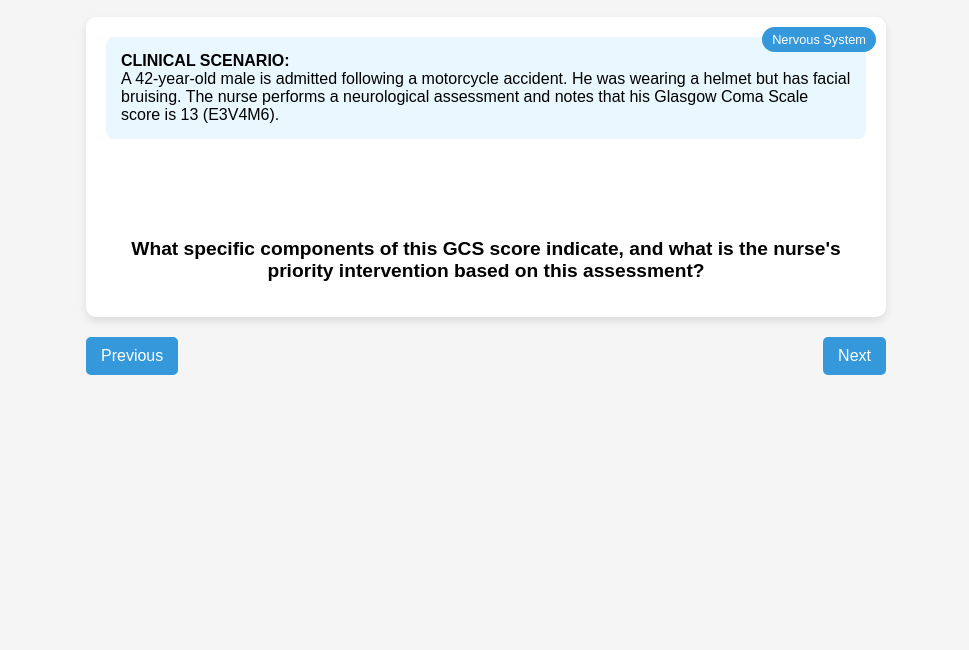
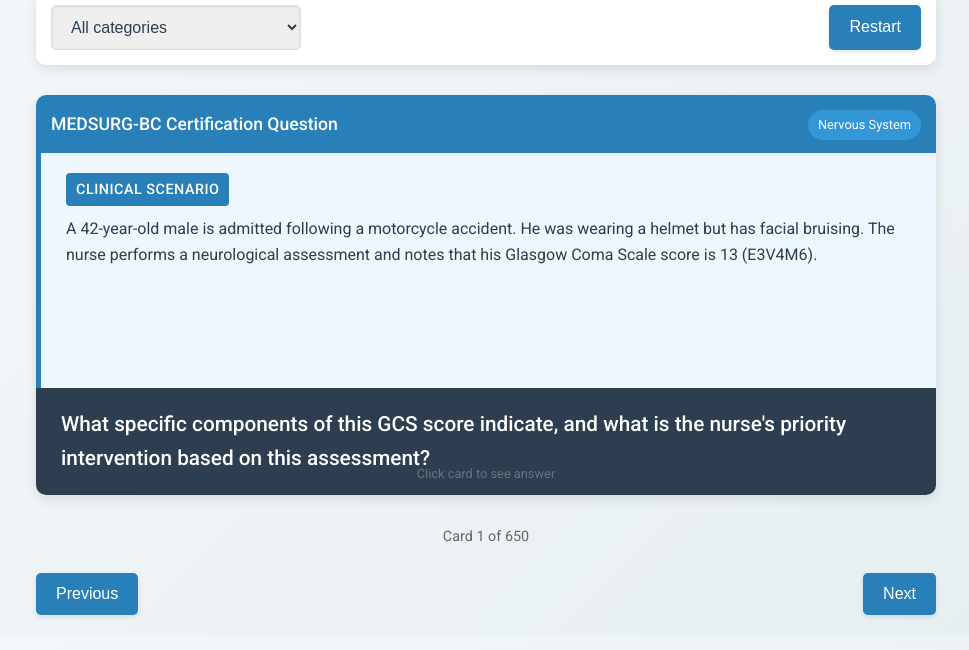
Before and after one commit to ptrani-author/medsurg-flashcards, a plain HTML site: page index.html in a window 1280 px wide. Shown: the part 150-800 px from the top of the page, without its empty margins (154-1123 px from the left). Drawn offline with Linux system fonts and the light colour scheme.

Commit message:
Update index.html

```diff
--- a/index.html
+++ b/index.html
@@ -4,52 +4,97 @@
     <meta charset="UTF-8">
     <meta name="viewport" content="width=device-width, initial-scale=1.0">
     <title>MEDSURG-BC Flashcards</title>
+    <link href="https://fonts.googleapis.com/css2?family=Roboto:wght@300;400;500;700&display=swap" rel="stylesheet">
     <style>
+        :root {
+            --primary-color: #2980b9;
+            --primary-dark: #1c638f;
+            --secondary-color: #e74c3c;
+            --light-bg: #f8f9fa;
+            --dark-text: #2c3e50;
+            --light-text: #ecf0f1;
+            --border-radius: 10px;
+            --box-shadow: 0 4px 12px rgba(0, 0, 0, 0.1);
+        }
+
         body {
-            font-family: 'Arial', sans-serif;
-            max-width: 800px;
+            font-family: 'Roboto', sans-serif;
+            max-width: 900px;
             margin: 0 auto;
             padding: 20px;
-            background-color: #f5f5f5;
+            background-color: #f5f8fa;
+            background-image: linear-gradient(135deg, #f5f8fa 0%, #e6eef1 100%);
+            color: var(--dark-text);
+            line-height: 1.6;
         }
 
         h1 {
-            color: #2c3e50;
+            color: var(--dark-text);
             text-align: center;
             margin-bottom: 30px;
+            font-size: 2.2rem;
+            position: relative;
+            padding-bottom: 10px;
+        }
+
+        h1:after {
+            content: '';
+            position: absolute;
+            width: 100px;
+            height: 4px;
+            background: var(--primary-color);
+            bottom: 0;
+            left: 50%;
+            transform: translateX(-50%);
+            border-radius: 2px;
         }
 
         .controls {
             display: flex;
             justify-content: space-between;
-            margin-bottom: 20px;
+            margin-bottom: 30px;
+            background: white;
+            padding: 15px;
+            border-radius: var(--border-radius);
+            box-shadow: var(--box-shadow);
         }
 
         .category-selector {
-            padding: 10px;
+            padding: 12px 15px;
             border-radius: 5px;
             border: 1px solid #ddd;
-            width: 200px;
+            width: 250px;
+            font-size: 1rem;
+            color: var(--dark-text);
+            box-shadow: inset 0 1px 3px rgba(0,0,0,0.1);
+            transition: all 0.3s ease;
         }
 
+        .category-selector:focus {
+            border-color: var(--primary-color);
+            outline: none;
+            box-shadow: 0 0 0 3px rgba(41, 128, 185, 0.2);
+        }
+
+        /* IMPROVED FLASHCARD STYLING */
         .flashcard {
             background-color: white;
-            border-radius: 10px;
-            box-shadow: 0 4px 8px rgba(0, 0, 0, 0.1);
-            min-height: 300px;
+            border-radius: var(--border-radius);
+            box-shadow: var(--box-shadow);
+            min-height: 400px;
             position: relative;
             cursor: pointer;
-            perspective: 1000px;
-            margin-bottom: 20px;
+            perspective: 1500px;
+            margin-bottom: 30px;
         }
 
         .card-inner {
             position: relative;
             width: 100%;
             height: 100%;
-            min-height: 300px;
+            min-height: 400px;
             text-align: center;
-            transition: transform 0.6s;
+            transition: transform 0.8s;
             transform-style: preserve-3d;
         }
 
@@ -62,81 +107,101 @@
             width: 100%;
             height: 100%;
             backface-visibility: hidden;
-            padding: 20px;
+            padding: 0;
             box-sizing: border-box;
+            border-radius: var(--border-radius);
+            overflow: hidden;
         }
 
+        /* IMPROVED FRONT CARD */
         .card-front {
             display: flex;
             flex-direction: column;
             z-index: 2;
+            background-color: white;
         }
 
-        .card-back {
-            transform: rotateY(180deg);
-            background-color: #f8f9fa;
-            overflow-y: auto;
-            z-index: 1;
+        .front-header {
+            background-color: var(--primary-color);
+            color: white;
+            padding: 15px;
             text-align: left;
+            font-weight: 500;
+            font-size: 1.1rem;
         }
 
         .scenario {
-            background-color: #e9f7fe;
-            padding: 15px;
-            border-radius: 8px;
-            margin-bottom: 15px;
+            background-color: #edf7fd;
+            padding: 20px 25px;
+            margin: 0;
             text-align: left;
+            border-left: 5px solid var(--primary-color);
+            flex-grow: 1;
+        }
+
+        .scenario-label {
+            display: inline-block;
+            background-color: var(--primary-color);
+            color: white;
+            padding: 5px 10px;
+            border-radius: 4px;
+            margin-bottom: 10px;
+            font-size: 0.9rem;
+            letter-spacing: 0.5px;
+            text-transform: uppercase;
+            font-weight: 500;
         }
 
         .question {
-            font-weight: bold;
-            font-size: 1.2em;
-            margin-top: auto;
-            padding: 15px;
+            background-color: var(--dark-text);
+            color: white;
+            font-weight: 500;
+            font-size: 1.3em;
+            padding: 20px 25px;
+            margin: 0;
+            text-align: left;
         }
 
         .card-type {
             position: absolute;
-            top: 10px;
-            right: 10px;
-            background-color: #3498db;
+            top: 15px;
+            right: 15px;
+            background-color: rgba(52, 152, 219, 0.9);
             color: white;
             padding: 5px 10px;
             border-radius: 15px;
             font-size: 0.8em;
+            z-index: 3;
         }
 
-        .btn {
-            background-color: #3498db;
-            color: white;
-            border: none;
-            padding: 10px 15px;
-            border-radius: 5px;
-            cursor: pointer;
-            font-size: 1em;
-            transition: background-color 0.3s;
+        /* IMPROVED BACK CARD */
+        .card-back {
+            transform: rotateY(180deg);
+            background-color: var(--light-bg);
+            z-index: 1;
+            display: flex;
+            flex-direction: column;
+            overflow-y: auto;
+            max-height: 100%;
+            text-align: left;
         }
 
-        .btn:hover {
-            background-color: #2980b9;
-        }
-
-        .navigation {
-            display: flex;
-            justify-content: space-between;
-            margin-top: 20px;
-        }
-
-        /* NEW STYLING FOR ANSWERS */
         .answer-header {
-            background-color: #3498db;
+            background-color: var(--primary-color);
             color: white;
-            padding: 10px 15px;
-            border-radius: 5px;
-            margin-bottom: 15px;
+            padding: 15px;
             font-weight: bold;
             font-size: 1.2em;
             text-align: center;
+            position: sticky;
+            top: 0;
+            z-index: 5;
+        }
+
+        .answer-content {
+            padding: 20px 25px;
+            overflow-y: auto;
+            flex: 1;
         }
 
         .answer-section {
@@ -145,10 +210,11 @@
 
         .section-title {
             font-weight: bold;
-            margin-bottom: 10px;
-            border-bottom: 2px solid #3498db;
-            padding-bottom: 5px;
-            color: #2c3e50;
+            margin-bottom: 15px;
+            border-bottom: 2px solid var(--primary-color);
+            padding-bottom: 8px;
+            color: var(--dark-text);
+            font-size: 1.1em;
         }
 
         .card-back ul, .card-back ol {
@@ -158,40 +224,102 @@
         }
 
         .card-back li {
-            margin-bottom: 8px;
-            line-height: 1.4;
+            margin-bottom: 10px;
+            line-height: 1.5;
         }
 
         .key-term {
             font-weight: bold;
-            color: #e74c3c;
+            color: var(--secondary-color);
         }
 
         .reference {
             font-style: italic;
             color: #7f8c8d;
-            margin-top: 15px;
+            margin-top: 20px;
+            padding-top: 10px;
             font-size: 0.9em;
             text-align: right;
+            border-top: 1px dashed #ddd;
         }
 
-        /* Add spacing to paragraphs */
-        .card-back p {
-            margin-bottom: 10px;
-            line-height: 1.5;
+        /* IMPROVED BUTTONS */
+        .btn {
+            background-color: var(--primary-color);
+            color: white;
+            border: none;
+            padding: 12px 20px;
+            border-radius: 5px;
+            cursor: pointer;
+            font-size: 1em;
+            transition: all 0.3s ease;
+            font-weight: 500;
+            box-shadow: 0 2px 5px rgba(0,0,0,0.1);
         }
 
-        /* Highlight important terms */
-        .card-back strong {
-            color: #2c3e50;
+        .btn:hover {
+            background-color: var(--primary-dark);
+            transform: translateY(-2px);
+            box-shadow: 0 4px 8px rgba(0,0,0,0.15);
         }
 
-        @media (max-width: 600px) {
+        .btn:active {
+            transform: translateY(0);
+        }
+
+        .navigation {
+            display: flex;
+            justify-content: space-between;
+            margin-top: 25px;
+        }
+
+        /* Card counter */
+        .card-counter {
+            text-align: center;
+            margin-top: 10px;
+            font-size: 0.9em;
+            color: #666;
+        }
+
+        /* Click hint */
+        .click-hint {
+            position: absolute;
+            bottom: 10px;
+            left: 50%;
+            transform: translateX(-50%);
+            color: #888;
+            font-size: 0.8em;
+            opacity: 0.7;
+            width: 100%;
+            text-align: center;
+        }
+
+        /* Responsive adjustments */
+        @media (max-width: 768px) {
             .flashcard {
-                min-height: 400px;
+                min-height: 480px;
             }
             .card-inner {
-                min-height: 400px;
+                min-height: 480px;
+            }
+            .controls {
+                flex-direction: column;
+                gap: 15px;
+            }
+            .category-selector {
+                width: 100%;
+            }
+        }
+
+        @media (max-width: 480px) {
+            body {
+                padding: 10px;
+            }
+            .front-header, .question {
+                padding: 15px;
+            }
+            .scenario {
+                padding: 15px;
             }
         }
     </style>
@@ -222,12 +350,24 @@
     <div id="flashcard" class="flashcard">
         <div class="card-inner">
             <div class="card-front">
+                <div class="front-header">MEDSURG-BC Certification Question</div>
                 <span class="card-type"></span>
-                <div class="scenario"></div>
+                <div class="scenario">
+                    <div class="scenario-label">Clinical Scenario</div>
+                    <div class="scenario-content"></div>
+                </div>
                 <div class="question"></div>
+                <div class="click-hint">Click card to see answer</div>
             </div>
-            <div class="card-back"></div>
+            <div class="card-back">
+                <div class="answer-header">ANSWER</div>
+                <div class="answer-content"></div>
+            </div>
         </div>
+    </div>
+
+    <div class="card-counter">
+        Card <span id="currentCardNum">1</span> of <span id="totalCards">0</span>
     </div>
 
     <div class="navigation">
@@ -261,16 +401,15 @@
         const nextBtn = document.getElementById('nextBtn');
         const prevBtn = document.getElementById('prevBtn');
         const resetBtn = document.getElementById('resetBtn');
+        const currentCardNumElement = document.getElementById('currentCardNum');
+        const totalCardsElement = document.getElementById('totalCards');
 
         // Function to improve answer formatting
         function enhanceAnswerFormat(html) {
             // Check if the content already has our custom styling
-            if (html.includes('answer-header')) {
+            if (html.includes('answer-section')) {
                 return html;
             }
-
-            // Add header
-            let enhanced = '<div class="answer-header">ANSWER</div><div class="answer-section">';
 
             // Process the original content
             let content = html;
@@ -284,7 +423,8 @@
                 'acute ischemic stroke', 'hyperuricemia', 'immediately',
                 'caution', 'warning', 'remember', 'important', 'critical',
                 'prioritize', 'contraindicated', 'hypokalemia', 'hyponatremia',
-                'hypercalcemia', 'hyperglycemia'
+                'hypercalcemia', 'hyperglycemia', 'tension pneumothorax',
+                'cardiovascular', 'respiratory', 'endocrine', 'immune', 'renal'
             ];
 
             termsToHighlight.forEach(term => {
@@ -298,21 +438,15 @@
             content = content.replace(sectionRegex, match =>
                 `<div class="section-title">${match.slice(0, -1)}</div>`);
 
-            // Add the processed content
-            enhanced += content;
-
-            // Close the answer section
-            enhanced += '</div>';
-
             // Look for references and style them
             const refRegex = /(Reference:.*|Ch\.\s*\d+.*|pg\..*)/i;
             const refMatch = html.match(refRegex);
             if (refMatch) {
-                enhanced = enhanced.replace(refMatch[0], '');
-                enhanced += `<p class="reference">${refMatch[0]}</p>`;
+                content = content.replace(refMatch[0], '');
+                content += `<p class="reference">${refMatch[0]}</p>`;
             }
 
-            return enhanced;
+            return content;
         }
 
         // Function to update the displayed flashcard
@@ -325,16 +459,20 @@
             const card = filteredCards[currentIndex];
 
             const cardTypeElement = flashcardElement.querySelector('.card-type');
-            const scenarioElement = flashcardElement.querySelector('.scenario');
+            const scenarioContentElement = flashcardElement.querySelector('.scenario-content');
             const questionElement = flashcardElement.querySelector('.question');
-            const cardBackElement = flashcardElement.querySelector('.card-back');
+            const answerContentElement = flashcardElement.querySelector('.answer-content');
 
             cardTypeElement.textContent = card.type;
-            scenarioElement.innerHTML = `<strong>CLINICAL SCENARIO:</strong><br>${card.scenario}`;
+            scenarioContentElement.innerHTML = card.scenario;
             questionElement.textContent = card.question;
 
             // Apply enhanced formatting to the answer
-            cardBackElement.innerHTML = enhanceAnswerFormat(card.answer);
+            answerContentElement.innerHTML = enhanceAnswerFormat(card.answer);
+
+            // Update card counter
+            currentCardNumElement.textContent = currentIndex + 1;
+            totalCardsElement.textContent = filteredCards.length;
 
             // Make sure the card is showing the front
             flashcardElement.classList.remove('flipped');
```
